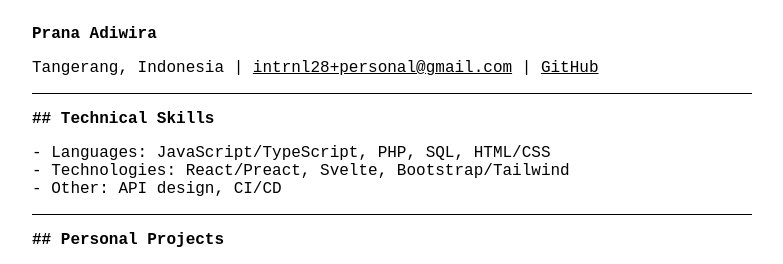
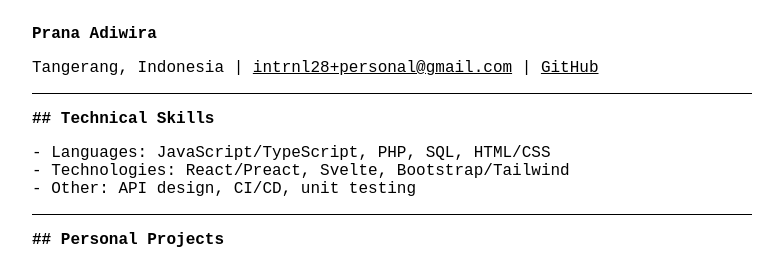
Before and after one commit to intrnl/cv, a plain HTML site: page index.html in a window 1280 px wide. Shown: the top 264 px of the page, without its empty margins (248-1031 px from the left). Drawn offline with Linux system fonts and the light colour scheme; a web font is replaced by a local one.

Commit message:
unit testing

```diff
--- a/index.html
+++ b/index.html
@@ -21,7 +21,7 @@
       <ul>
         <li>Languages: JavaScript/TypeScript, PHP, SQL, HTML/CSS</li>
         <li>Technologies: React/Preact, Svelte, Bootstrap/Tailwind</li>
-        <li>Other: API design, CI/CD</li>
+        <li>Other: API design, CI/CD, unit testing</li>
       </ul>
     </section>
     <section>
```
